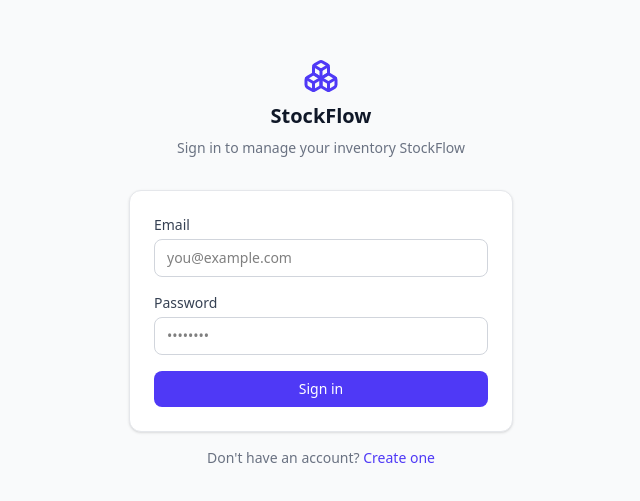
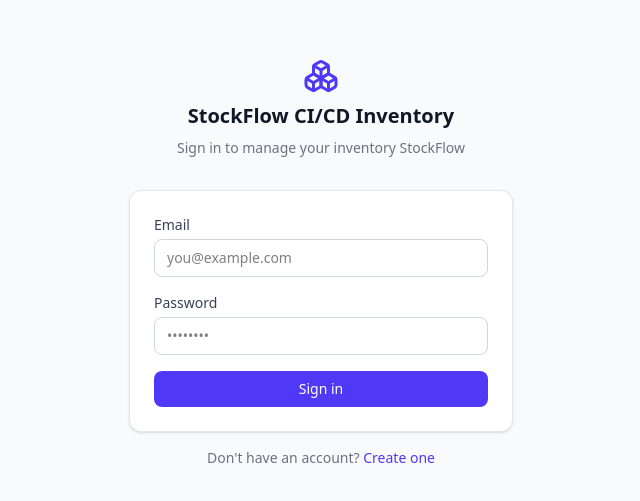
Before and after one commit to kartikgoyal89/inventory-management-frontend, a React (Vite) app: page /login in a window 1280 px wide. Shown: the part 137-638 px from the top of the page, without its empty margins (319-959 px from the left). Built offline with nearby package versions, Linux system fonts and the light colour scheme; no server answers.

Commit message:
change login heading

```diff
--- a/src/pages/Login.jsx
+++ b/src/pages/Login.jsx
@@ -35,7 +35,9 @@
       <div className="w-full max-w-sm">
         <div className="mb-8 flex flex-col items-center gap-2">
           <Boxes className="h-9 w-9 text-indigo-600" />
-          <h1 className="text-xl font-semibold text-gray-900">StockFlow</h1>
+          <h1 className="text-xl font-semibold text-gray-900">
+            StockFlow CI/CD Inventory
+          </h1>
           <p className="text-sm text-gray-500">
             Sign in to manage your inventory StockFlow
           </p>
```
